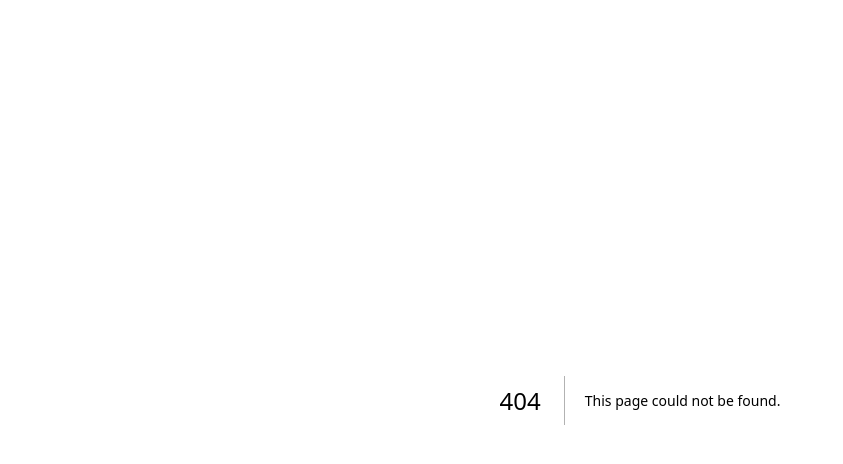
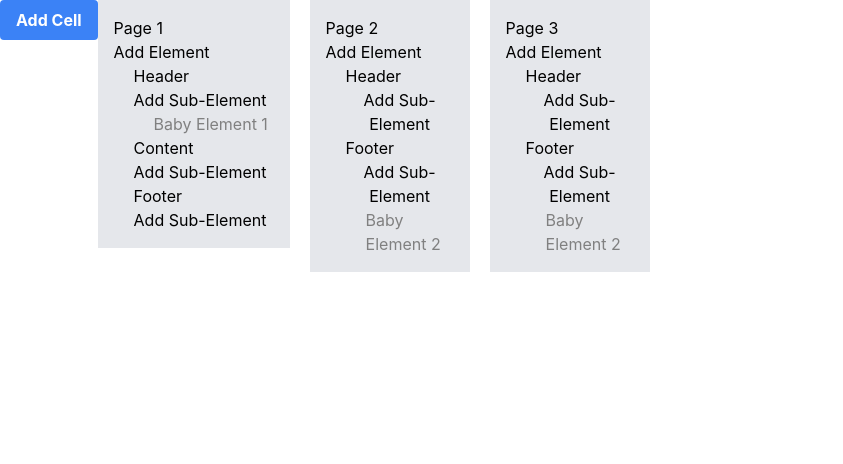
Before and after one commit to wiremapp/app, a Next.js app: page /app/1 in a window 1280 px wide. Before the commit this address had no page. Shown: the top 464 px of the page, without its empty margins (0-843 px from the left). Built offline with nearby package versions, Linux system fonts and the light colour scheme.

Commit message:
:zap: update pages

```diff
--- a/src/pages/_app.tsx
+++ b/src/pages/_app.tsx
@@ -3,7 +3,6 @@ import { ThemeProvider } from "next-themes";
 import type { AppProps } from "next/app";
 import { Session } from "next-auth";
 import "@/styles/globals.css";
-import { AnalyticsContext } from "@/context";
 
 function MyApp({
   Component,
@@ -12,13 +11,11 @@ function MyApp({
   session: Session;
 }>) {
   return (
-    <AnalyticsContext.Provider>
       <SessionProvider session={pageProps.session} refetchInterval={0}>
           <ThemeProvider attribute="class">
             <Component {...pageProps} />
           </ThemeProvider>
       </SessionProvider>
-    </AnalyticsContext.Provider>
   );
 }
 
--- /dev/null
+++ b/src/pages/app/[fileId]/index.tsx
@@ -0,0 +1,7 @@
+import { DashPage } from "@/components";
+import { useRouter } from "next/router";
+
+export default function Home({ }) {
+  const router = useRouter();
+  return <DashPage router={router} />;
+}
--- /dev/null
+++ b/src/pages/app/index.tsx
@@ -0,0 +1,7 @@
+import { DashPage } from "@/components";
+import { useRouter } from "next/router";
+
+export default function Home({ }) {
+  const router = useRouter();
+  return <DashPage router={router} />;
+}
```
